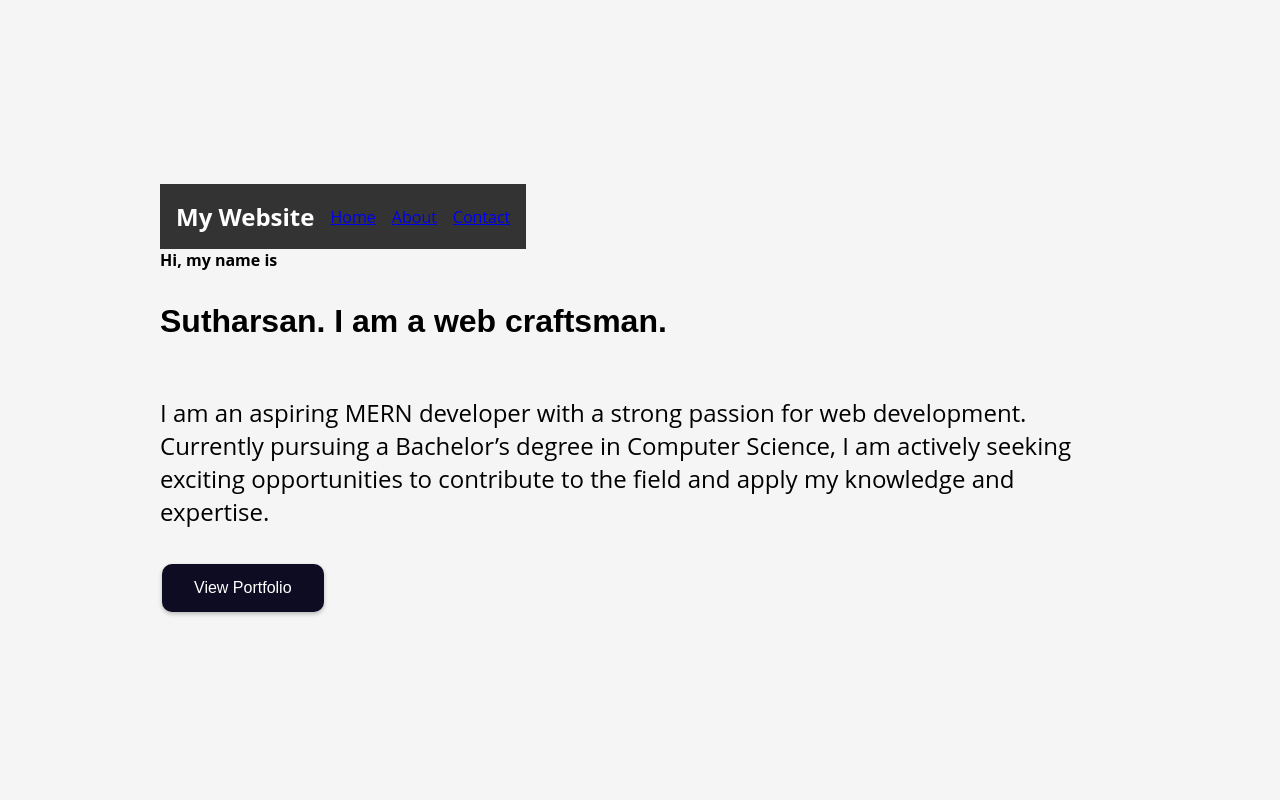
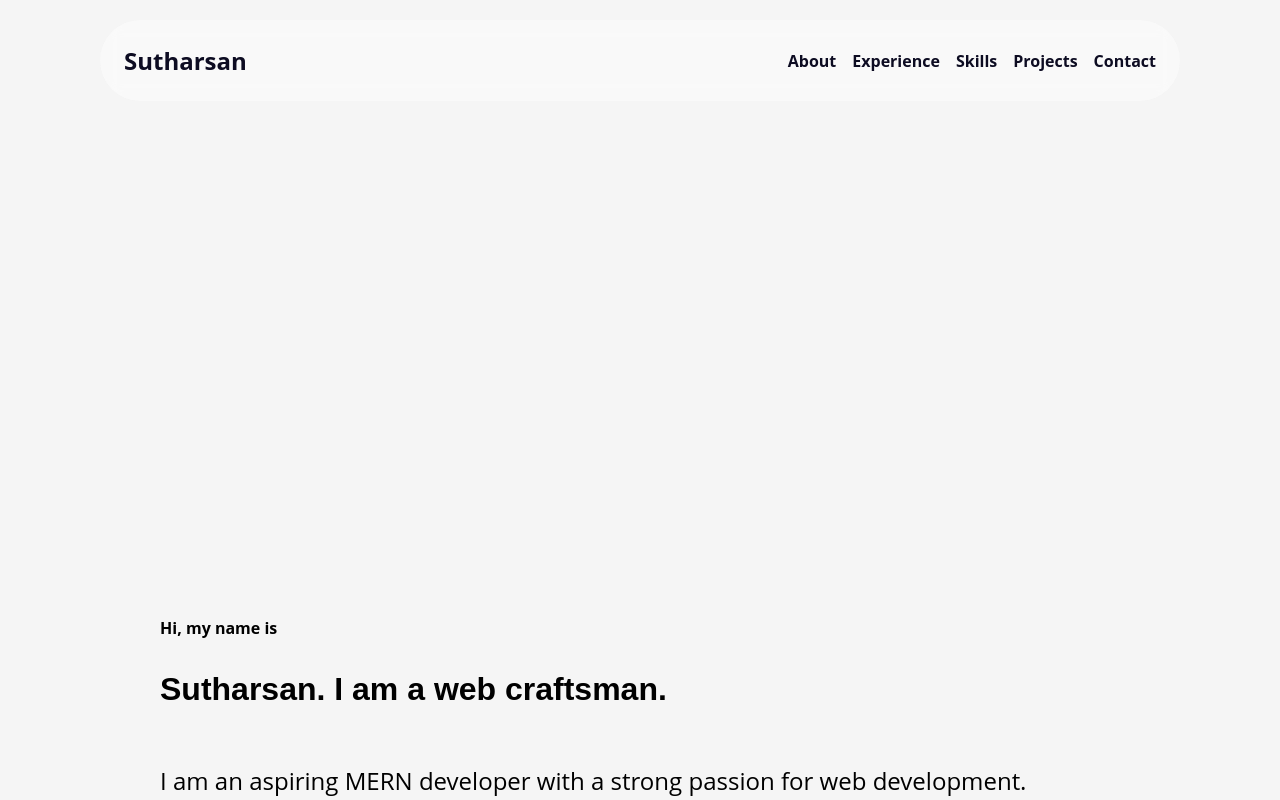
Before and after one commit to sparkz-technology/sutharsan, a React (Vite) app: page / in a window 1280 px wide. Shown: the top 800 px of the page. Built offline with nearby package versions, Linux system fonts and the light colour scheme.

Commit message:
improved_navbar

```diff
--- a/package.json
+++ b/package.json
@@ -12,6 +12,7 @@
   "dependencies": {
     "react": "^18.2.0",
     "react-dom": "^18.2.0",
+    "react-icons": "^4.11.0",
     "react-router-dom": "^6.16.0",
     "styled-components": "^6.0.8"
   },
--- a/src/App.jsx
+++ b/src/App.jsx
@@ -1,11 +1,11 @@
 import { RouterProvider, createBrowserRouter } from "react-router-dom";
 
-import Home from "./features/Home/Home";
 import GlobalStyle from "./styles/GlobalStyle";
+import AppLayout from "./layout/AppLayout";
 
 
 const routes = createBrowserRouter(
-  [{ path: "/", element: <Home />, errorElement: <h1>404</h1> }]
+  [{ path: "/", element: <AppLayout />, errorElement: <h1>404</h1> }]
 );
 
 function App() {
--- a/src/features/Home/Home.jsx
+++ b/src/features/Home/Home.jsx
@@ -1,14 +1,13 @@
 import styled from 'styled-components';
 
 import Button from '../../ui/Button';
-import Navbar from '../Navbar/Navbar';
 
 const HomeContainer = styled.div`
     display: flex;
     flex-direction: column;
     align-items: start;
     justify-content: center;
-    height: 100vh;
+    height: 200vh;
     background-color: #f5f5f5;
     padding: 0 10rem;
     @media screen and (max-width: 768px) {
@@ -49,7 +48,6 @@ const Description = styled.p`
 const Home = () => {
     return (
         <HomeContainer>
-            <Navbar />
             <Title>Hi, my name is</Title>
             <Subtitle>Sutharsan.
                 I am a web craftsman.</Subtitle>
--- a/src/features/Navbar/Navbar.jsx
+++ b/src/features/Navbar/Navbar.jsx
@@ -1,15 +1,30 @@
+import { useEffect, useState } from 'react';
+import { NavLink } from 'react-router-dom';
 import styled from 'styled-components';
-import { NavLink } from 'react-router-dom';
+import { GiHamburgerMenu } from 'react-icons/gi';
+import { AiOutlineClose } from 'react-icons/ai';
 
 const NavbarContainer = styled.nav`
+    position: fixed;
+    top: 20px;
+    left: 100px;
+    right: 100px;
+    z-index: 1;
     display: flex;
     justify-content: space-between;
     align-items: center;
-    background-color: #333;
-    color: #fff;
-    padding: 1rem;
+    border-radius: 50px;
+    backdrop-filter: blur(10px);
+    color: #0d0c22;
+    padding: 1.5rem;
+    background-color: rgba(255, 255, 255, 0.452);
+
+    transition: background-color 0.3s ease-in-out, box-shadow 0.3s ease-in-out;
+
     @media screen and (max-width: 768px) {
-        flex-direction: column;
+        display: block;
+        left: 10px;
+        right: 10px;
     }
 `;
 
@@ -17,8 +32,9 @@ const NavbarBrand = styled(NavLink)`
     font-size: 1.5rem;
     font-weight: bold;
     text-decoration: none;
-    color: #fff;
+    color: #0d0c22;
 `;
+
 
 const NavbarLinks = styled.ul`
     display: flex;
@@ -31,22 +47,161 @@ const NavbarLink = styled.li`
     margin-left: 1rem;
 `;
 
+const StyledNavLink = styled(NavLink)`
+    color: #0d0c22;
+    text-decoration: none;
+    font-size: 1rem;
+    font-weight: bold;
+    transition: color 0.3s ease-in-out;
+`;
+
+const MobileMenu = styled.div`
+    position: fixed;
+    top: 20px;
+    right: 10px;
+    left: 10px;
+    border-radius:50px;
+    padding: 1.5rem;
+    display: ${props => (props.show ? 'block' : 'none')};
+    z-index: 1;
+    background-color: rgba(255, 255, 255, 0.452);
+    backdrop-filter: blur(30px);
+    transition: background-color 0.3s ease-in-out, transform 0.3s ease-in-out;
+
+`;
+
+
+const MobileMenuItem = styled(NavLink)`
+    display: block;
+    text-decoration: none;
+    color: #0d0c22;
+    font-size: 1rem;
+    font-weight: bold;
+    margin-bottom: 0.5rem;
+`;
+const MobileCloseMenu = styled.div`
+    display: flex;
+    justify-content: space-between;
+    align-items: center;
+    margin-bottom: 1rem;
+    cursor: pointer;
+
+`;
+
+
+const MobileOpenMenu = styled.div`
+    position: fixed;
+    top: 20px;
+    left: 10px;
+    right: 10px;
+    z-index: 1;
+    display: flex;
+    justify-content: space-between;
+    align-items: center;
+    border-radius: 50px;
+    backdrop-filter: blur(10px);
+    color: #0d0c22;
+    padding: 1.5rem;
+    background-color: rgba(255, 255, 255, 0.452);
+    transition: background-color 0.3s ease-in-out, transform 0.3s ease-in-out;
+    display:${props => (props.show ? 'none' : 'flex')};
+
+`;
+
+
 const Navbar = () => {
+    const [scrolling, setScrolling] = useState(false);
+    const [showMenu, setShowMenu] = useState(false);
+    const [mobileView, setMobileView] = useState(false);
+
+    useEffect(() => {
+        const handleResize = () => {
+            if (window.innerWidth <= 768) {
+                setMobileView(true);
+            } else {
+                setMobileView(false);
+            }
+        }
+
+        const handleScroll = () => {
+            const currentScrollY = window.scrollY;
+            setScrolling(currentScrollY > 0);
+        };
+
+        handleResize();
+        window.addEventListener('resize', handleResize);
+        window.addEventListener('scroll', handleScroll);
+
+        return () => {
+            window.removeEventListener('resize', handleResize);
+            window.removeEventListener('scroll', handleScroll);
+        };
+    }, [setMobileView, setScrolling]);
+
+    const NavLinks = [
+        { name: 'About', target: '#about' },
+        { name: 'Experience', target: '#experience' },
+        { name: 'Skills', target: '#skills' },
+        { name: 'Projects', target: '#projects' },
+        { name: 'Contact', target: '#contact' }
+    ];
+
     return (
-        <NavbarContainer>
-            <NavbarBrand to="/">My Website</NavbarBrand>
-            <NavbarLinks>
-                <NavbarLink>
-                    <NavLink to="/">Home</NavLink>
-                </NavbarLink>
-                <NavbarLink>
-                    <NavLink to="/about">About</NavLink>
-                </NavbarLink>
-                <NavbarLink>
-                    <NavLink to="/contact">Contact</NavLink>
-                </NavbarLink>
-            </NavbarLinks>
-        </NavbarContainer>
+        <>
+            {mobileView ? (
+                showMenu ? (
+                    <>
+                        <MobileMenu show={showMenu} style={{
+                            boxShadow: scrolling ? '0 0 10px rgba(0, 0, 0, 0.5)' : 'none',
+                        }
+                        }>
+                            <MobileCloseMenu >
+                                <NavbarBrand to="/">Sutharsan</NavbarBrand>
+                                <AiOutlineClose onClick={() => setShowMenu(!showMenu)} size={30} />
+                            </MobileCloseMenu>
+                            {NavLinks.map((link, index) => (
+                                <MobileMenuItem
+                                    key={index}
+                                    to={link.target}
+                                    onClick={() => setShowMenu(false)}
+                                >
+                                    {link.name}
+                                </MobileMenuItem>
+                            ))}
+                        </MobileMenu>
+                    </>
+                ) : (
+                    <MobileOpenMenu show={showMenu} style={{
+                        boxShadow: scrolling ? '0 0 10px rgba(0, 0, 0, 0.5)' : 'none',
+                    }
+                    }>
+                        <NavbarBrand to="/">Sutharsan</NavbarBrand>
+                        <GiHamburgerMenu onClick={() => setShowMenu(!showMenu)} size={30} />
+                    </MobileOpenMenu>
+                )
+            ) : (
+                <>
+                    <NavbarContainer show={showMenu} style={{
+                        boxShadow: scrolling ? '0 0 10px rgba(0, 0, 0, 0.5)' : 'none',
+                    }
+                    }>
+                        <NavbarBrand to="/">Sutharsan</NavbarBrand>
+
+                        <NavbarLinks>
+                            {NavLinks.map((link, index) => {
+                                return (
+                                    <NavbarLink key={index}>
+                                        <StyledNavLink to={link.target}>{link.name}</StyledNavLink>
+                                    </NavbarLink>
+                                );
+                            })}
+                        </NavbarLinks>
+
+                    </NavbarContainer>
+                </>
+            )}
+        </>
+
     );
 };
 
--- /dev/null
+++ b/src/layout/AppLayout.jsx
@@ -0,0 +1,13 @@
+import Home from "../features/Home/Home"
+import Navbar from "../features/Navbar/Navbar"
+
+function AppLayout() {
+    return (
+        <>
+            <Navbar />
+            <Home />
+        </>
+    )
+}
+
+export default AppLayout
```
Also changed, not shown: 1 other file (tests, documents, lock files or other folders).
